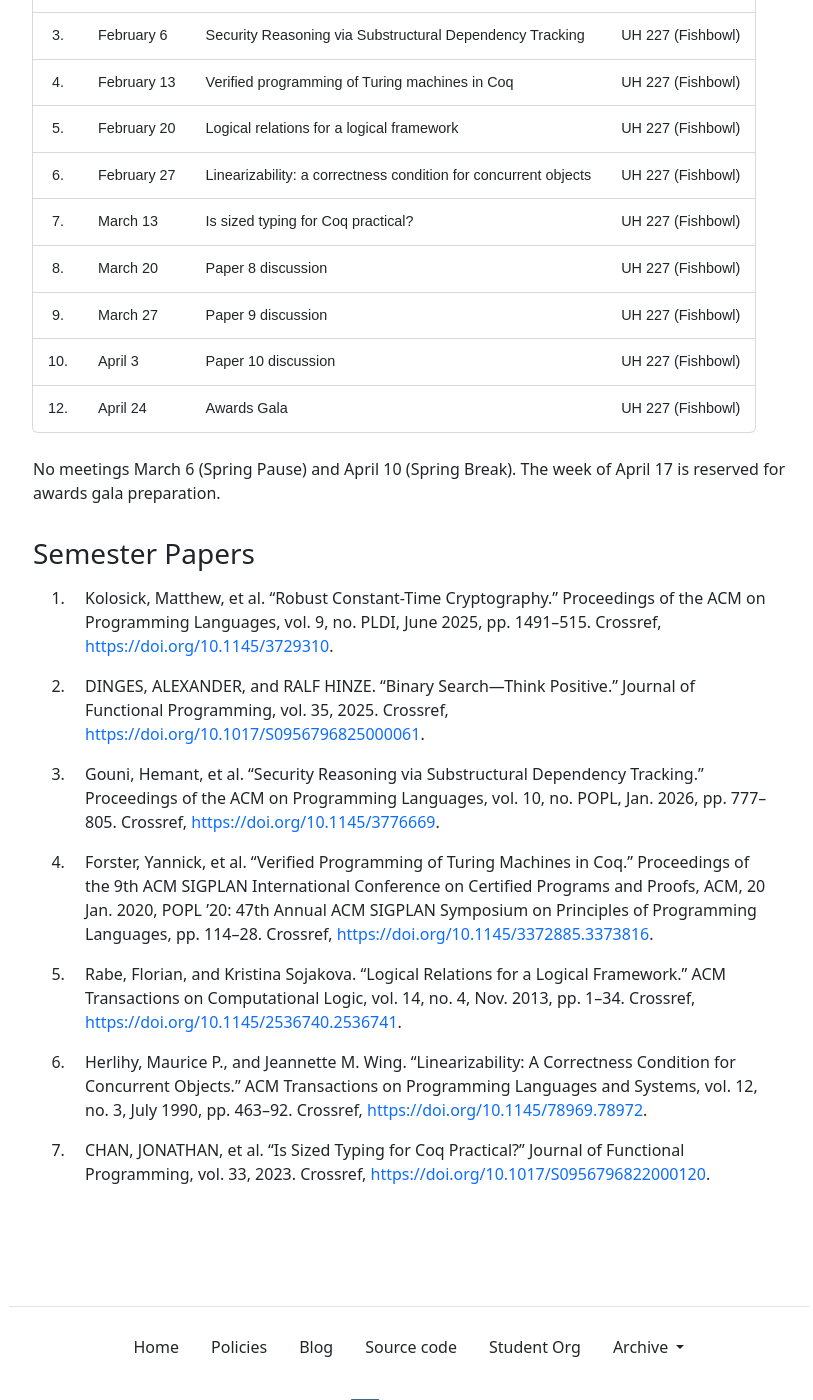
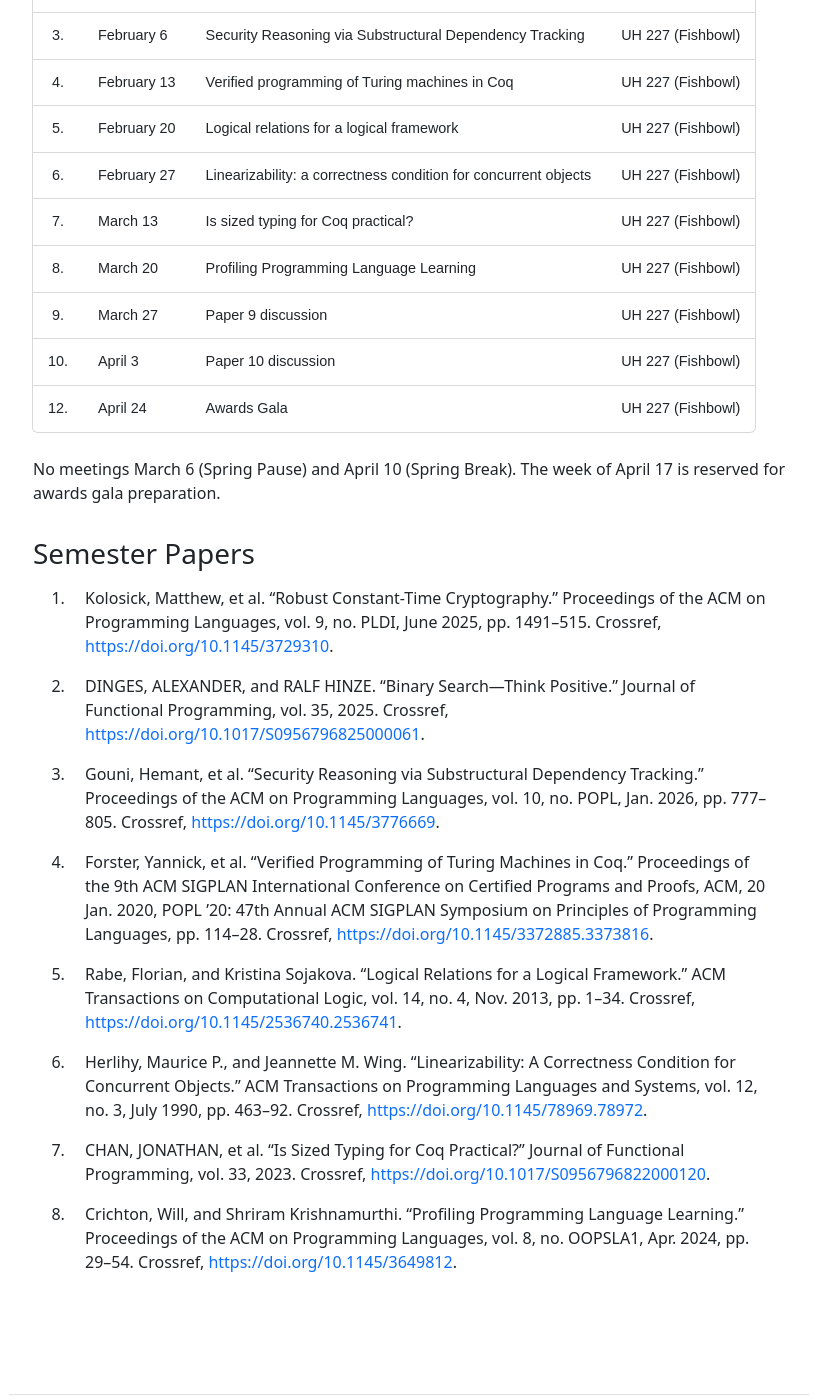
Before and after one commit to the-au-forml-lab/plgroup, a Jekyll site: the page built from docs/index.md, in a window 1280 px wide and 1400 px high, scrolled down 833 px. Shown: the whole window, without its empty margins (231-1044 px from the left). Built offline with Jekyll 4.4.1, drawn with Linux system fonts in a browser that asks for light colours.

Commit message:
[create-pull-request] automated change

```diff
--- a/data/history.txt
+++ b/data/history.txt
@@ -64,3 +64,4 @@
 10.1145/2536740.2536741
 10.1145/78969.78972
 10.1017/S0956796822000120
+10.1145/3649812
--- a/docs/index.md
+++ b/docs/index.md
@@ -36,7 +36,7 @@ organization.
 | 5.  | February 20 | Logical relations for a logical framework                 | UH 227 (Fishbowl) |
 | 6.  | February 27 | Linearizability: a correctness condition for concurrent objects                 | UH 227 (Fishbowl) |
 | 7.  | March 13    | Is sized typing for Coq practical?                 | UH 227 (Fishbowl) |
-| 8.  | March 20    | Paper 8 discussion                 | UH 227 (Fishbowl) |
+| 8.  | March 20    | Profiling Programming Language Learning                 | UH 227 (Fishbowl) |
 | 9.  | March 27    | Paper 9 discussion                 | UH 227 (Fishbowl) |
 | 10. | April 3     | Paper 10 discussion                | UH 227 (Fishbowl) |
 | 12. | April 24    | Awards Gala                        | UH 227 (Fishbowl) |
--- a/docs/papers.md
+++ b/docs/papers.md
@@ -5,3 +5,4 @@
 1. Rabe, Florian, and Kristina Sojakova. “Logical Relations for a Logical Framework.” ACM Transactions on Computational Logic, vol. 14, no. 4, Nov. 2013, pp. 1–34. Crossref, <https://doi.org/10.1145/2536740.2536741>.
 1. Herlihy, Maurice P., and Jeannette M. Wing. “Linearizability: A Correctness Condition for Concurrent Objects.” ACM Transactions on Programming Languages and Systems, vol. 12, no. 3, July 1990, pp. 463–92. Crossref, <https://doi.org/10.1145/78969.78972>.
 1. CHAN, JONATHAN, et al. “Is Sized Typing for Coq Practical?” Journal of Functional Programming, vol. 33, 2023. Crossref, <https://doi.org/10.1017/S0956796822000120>.
+1. Crichton, Will, and Shriram Krishnamurthi. “Profiling Programming Language Learning.” Proceedings of the ACM on Programming Languages, vol. 8, no. OOPSLA1, Apr. 2024, pp. 29–54. Crossref, <https://doi.org/10.1145/3649812>.
```
